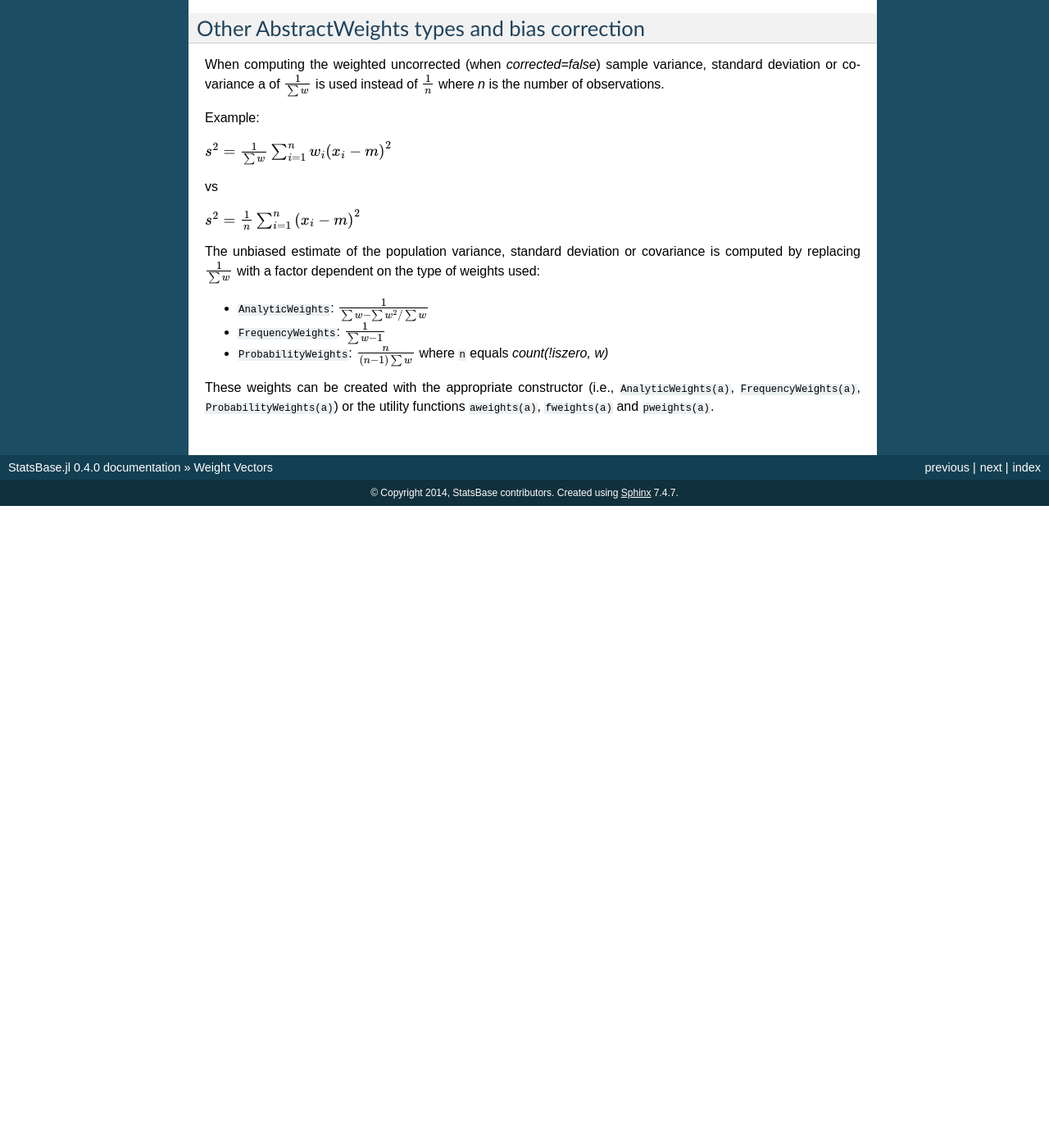
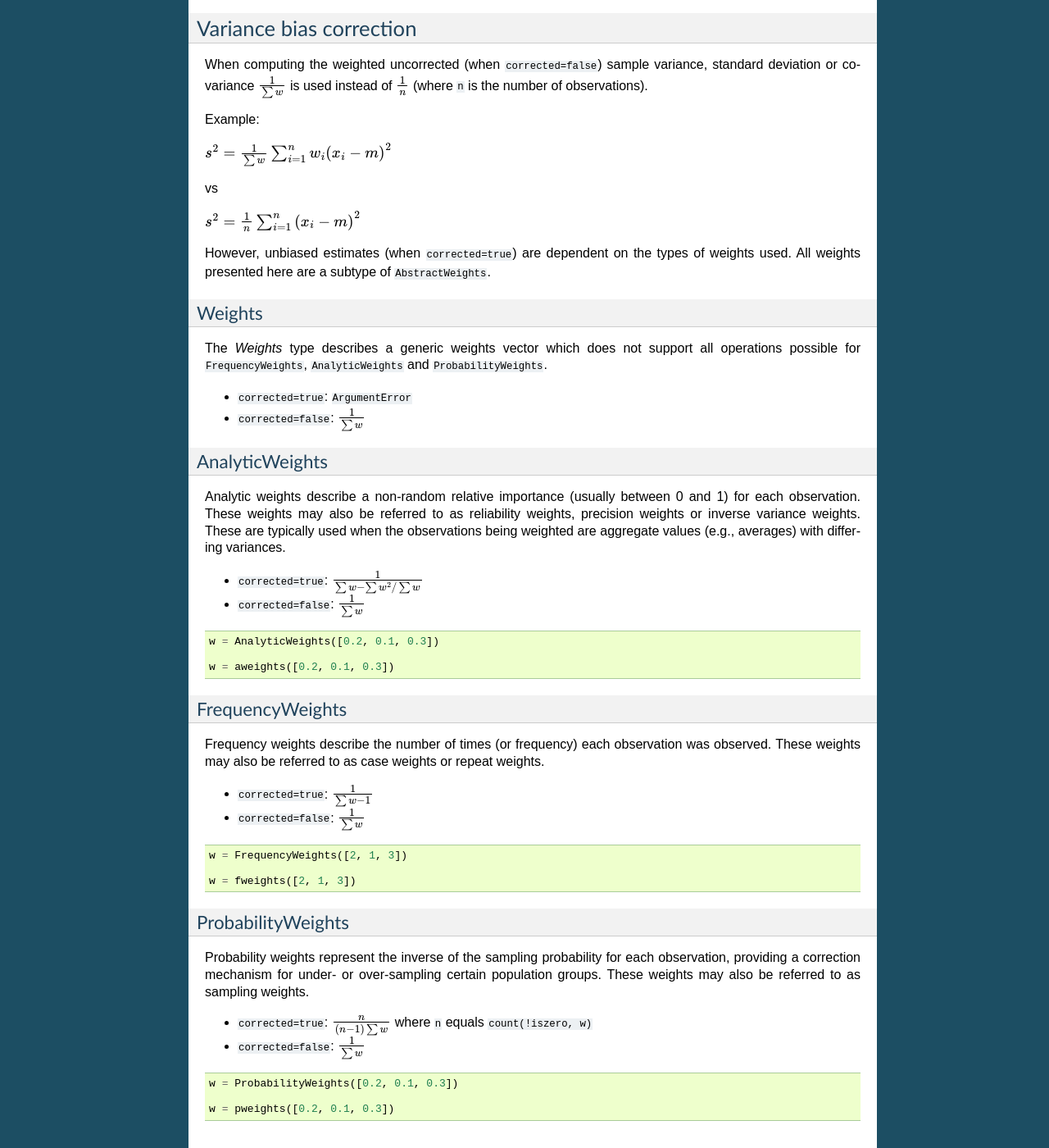
Before and after one commit to JuliaStats/StatsBase.jl, a Sphinx documentation site: the page built from docs/source/weightvec.rst, in a window 1280 px wide and 1400 px high, scrolled down 1172 px. Shown: the whole window at 82% size. Built offline with Sphinx 7.4.7, drawn with Linux system fonts in a browser that asks for light colours; formulas are drawn with MathJax 3; before the commit the page ends 1789 px from its top, so only the background shows below that; some of the changed text lies outside the part shown.

Commit message:
More doc fixes.

```diff
--- a/docs/source/weightvec.rst
+++ b/docs/source/weightvec.rst
@@ -61,10 +61,10 @@ The ``AbstractWeights`` type is introduced as the standard way to pass weights,
 - Statistical functions that utilize weights often need the sum of weights for various purposes. The weight vector maintains the sum of weights, so that it needn't be computed repeatedly each time the sum of weights is needed.
 
 
-Other AbstractWeights types and bias correction
+Variance bias correction
 -------------------------------------------------
 
-When computing the weighted uncorrected (when `corrected=false`) sample variance, standard deviation or covariance a of :math:`\frac{1}{\sum{w}}` is used instead of :math:`\frac{1}{n}` where `n` is the number of observations.
+When computing the weighted uncorrected (when ``corrected=false``) sample variance, standard deviation or covariance :math:`\frac{1}{\sum{w}}` is used instead of :math:`\frac{1}{n}` (where ``n`` is the number of observations).
 
 Example:
 
@@ -74,10 +74,57 @@ vs
 
 :math:`s^2 = \frac{1}{n} \sum_{i=1}^n {\left({x_i - m}\right)^2 }`
 
-The unbiased estimate of the population variance, standard deviation or covariance is computed by replacing :math:`\frac{1}{\sum{w}}` with a factor dependent on the type of weights used:
+However, unbiased estimates (when ``corrected=true``) are dependent on the types of weights used. All weights presented here are a subtype of ``AbstractWeights``.
 
-- ``AnalyticWeights``: :math:`\frac{1}{\sum w - \sum {w^2} / \sum w}`
-- ``FrequencyWeights``: :math:`\frac{1}{\sum{w} - 1}`
-- ``ProbabilityWeights``: :math:`\frac{n}{(n - 1) \sum w}` where ``n`` equals `count(!iszero, w)`
+Weights
+~~~~~~~
 
-These weights can be created with the appropriate constructor (i.e., ``AnalyticWeights(a)``, ``FrequencyWeights(a)``, ``ProbabilityWeights(a)``) or the utility functions ``aweights(a)``, ``fweights(a)`` and ``pweights(a)``.
+The `Weights` type describes a generic weights vector which does not support all operations possible for ``FrequencyWeights``, ``AnalyticWeights`` and ``ProbabilityWeights``.
+
+- ``corrected=true``: ``ArgumentError``
+- ``corrected=false``: :math:`\frac{1}{\sum{w}}`
+
+AnalyticWeights
+~~~~~~~~~~~~~~~~
+
+Analytic weights describe a non-random relative importance (usually between 0 and 1) for each observation. These weights may also be referred to as reliability weights, precision weights or inverse variance weights. These are typically used when the observations being weighted are aggregate values (e.g., averages) with differing variances.
+
+- ``corrected=true``: :math:`\frac{1}{\sum w - \sum {w^2} / \sum w}`
+- ``corrected=false``: :math:`\frac{1}{\sum{w}}`
+
+.. code-block:: julia
+
+    w = AnalyticWeights([0.2, 0.1, 0.3])
+
+    w = aweights([0.2, 0.1, 0.3])
+
+
+FrequencyWeights
+~~~~~~~~~~~~~~~~~
+
+Frequency weights describe the number of times (or frequency) each observation
+was observed. These weights may also be referred to as case weights or repeat weights.
+
+- ``corrected=true``: :math:`\frac{1}{\sum{w} - 1}`
+- ``corrected=false``: :math:`\frac{1}{\sum{w}}`
+
+.. code-block:: julia
+
+    w = FrequencyWeights([2, 1, 3])
+
+    w = fweights([2, 1, 3])
+
+
+ProbabilityWeights
+~~~~~~~~~~~~~~~~~~~
+
+Probability weights represent the inverse of the sampling probability for each observation, providing a correction mechanism for under- or over-sampling certain population groups. These weights may also be referred to as sampling weights.
+
+- ``corrected=true``: :math:`\frac{n}{(n - 1) \sum w}` where ``n`` equals ``count(!iszero, w)``
+- ``corrected=false``: :math:`\frac{1}{\sum{w}}`
+
+.. code-block:: julia
+
+    w = ProbabilityWeights([0.2, 0.1, 0.3])
+
+    w = pweights([0.2, 0.1, 0.3])
```
Also changed, not shown: 1 other file.
